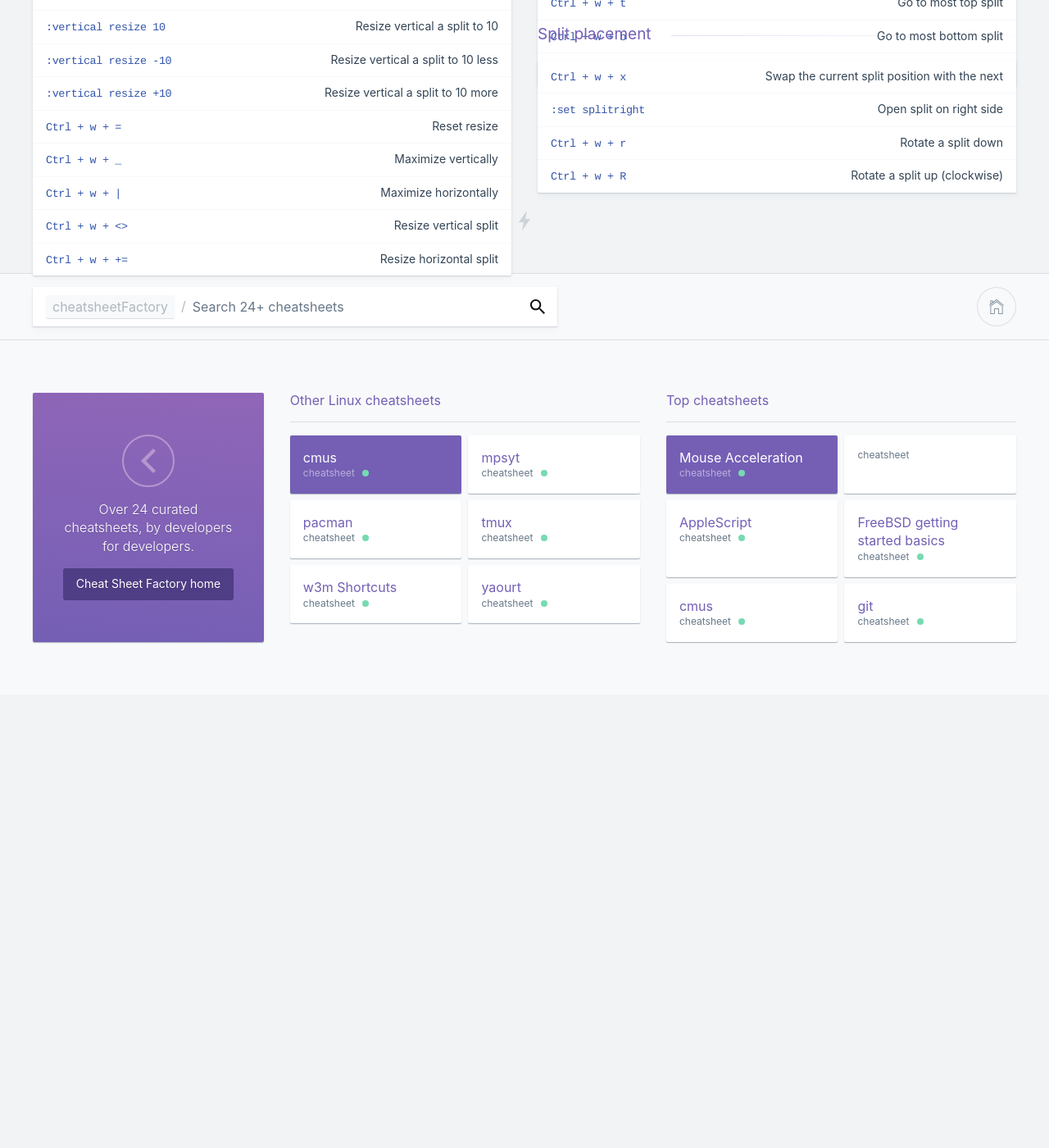
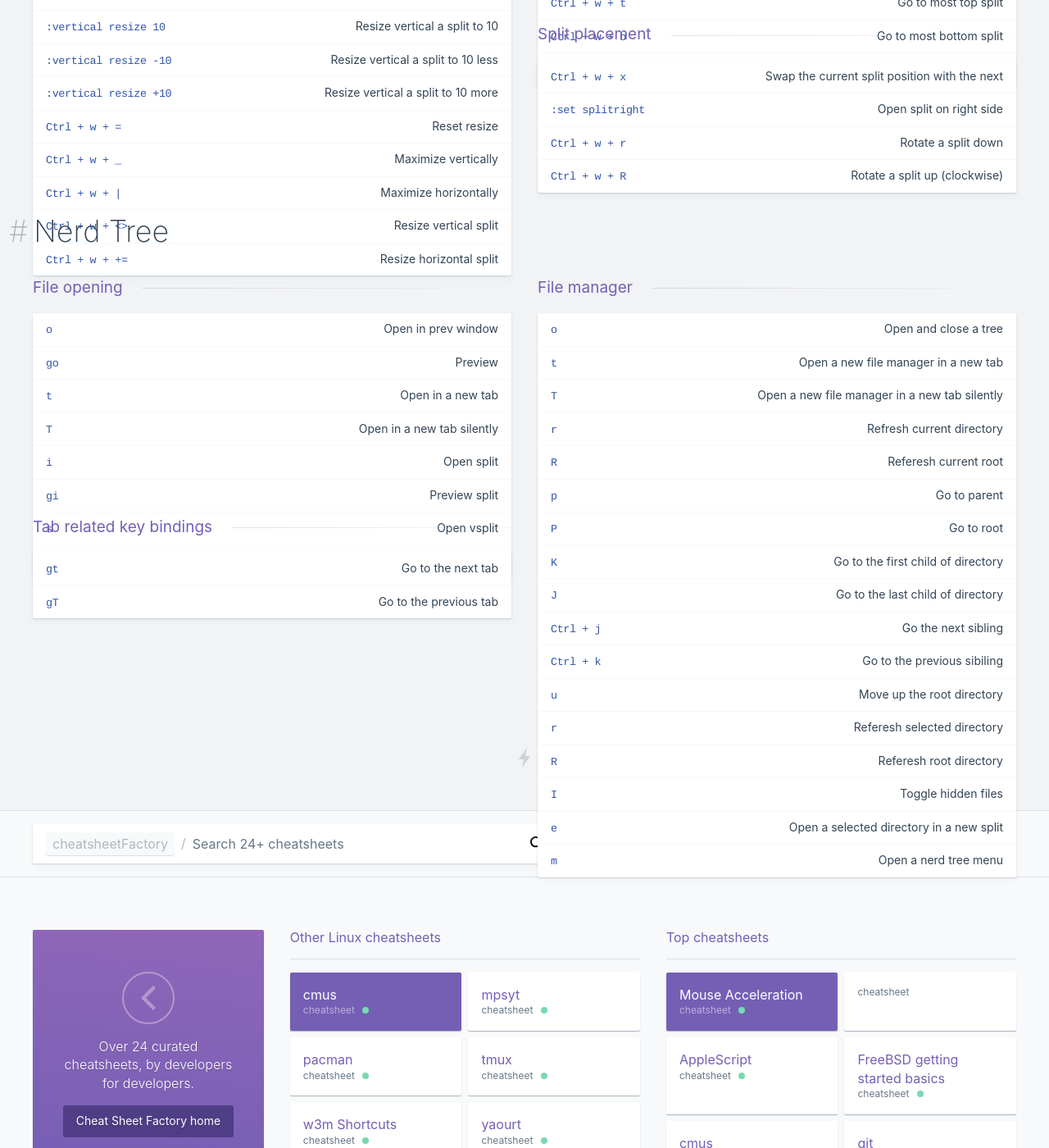
Before and after one commit to kasramp/cheat-sheet-factory, a Jekyll site: the page built from linux/vim.md, in a window 1280 px wide and 1400 px high, scrolled down 706 px. Shown: the whole window at 82% size. Built offline with Jekyll 4.4.1, drawn with Linux system fonts in a browser that asks for light colours; before the commit the page ends 1553 px from its top, so only the background shows below that.

Commit message:
Add nerd tree key bindings

```diff
--- a/linux/vim.md
+++ b/linux/vim.md
@@ -62,3 +62,41 @@ Shortcuts
 | `:set splitright` | Open split on right side |
 | `Ctrl + w + r` | Rotate a split down |
 | `Ctrl + w + R` | Rotate a split up (clockwise) |
+
+## Nerd Tree
+
+### File opening
+
+| `o` | Open in prev window |
+| `go` | Preview |
+| `t` | Open in a new tab |
+| `T` | Open in a new tab silently |
+| `i` | Open split |
+| `gi` | Preview split |
+| `s` | Open vsplit |
+| `gs` | Preview vsplit |
+
+### File manager
+
+| `o` | Open and close a tree |
+| `t` | Open a new file manager in a new tab |
+| `T` | Open a new file manager in a new tab silently |
+| `r` | Refresh current directory |
+| `R` | Referesh current root |
+| `p` | Go to parent |
+| `P` | Go to root |
+| `K` | Go to the first child of directory |
+| `J` | Go to the last child of directory |
+| `Ctrl + j` | Go the next sibling |
+| `Ctrl + k` | Go to the previous sibiling |
+| `u` | Move up the root directory |
+| `r` | Referesh selected directory |
+| `R` | Referesh root directory |
+| `I` | Toggle hidden files |
+| `e` | Open a selected directory in a new split |
+| `m` | Open a nerd tree menu
+
+### Tab related key bindings
+
+| `gt` | Go to the next tab |
+| `gT` | Go to the previous tab |
```
Also changed, not shown: other parts of linux/vim.md (+1 -1 lines).
